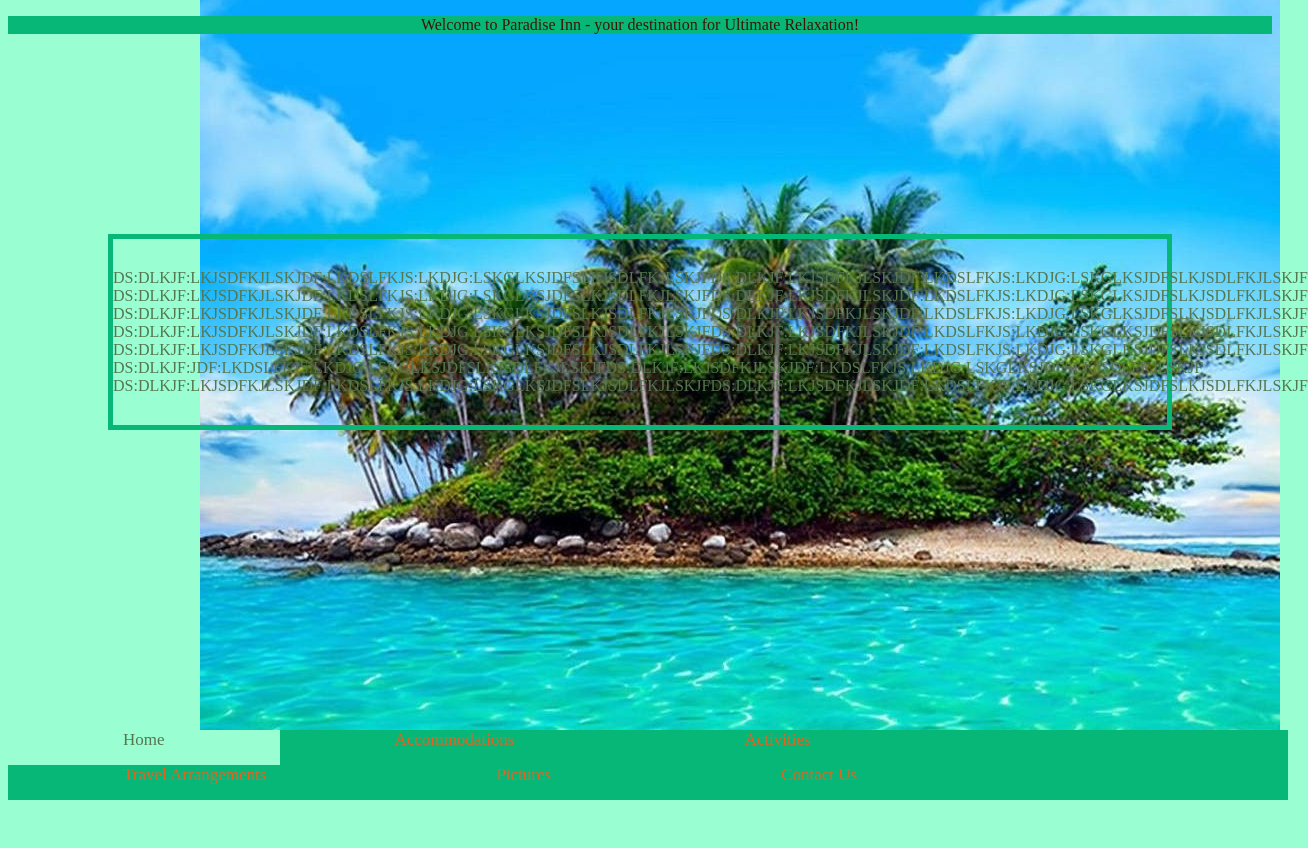
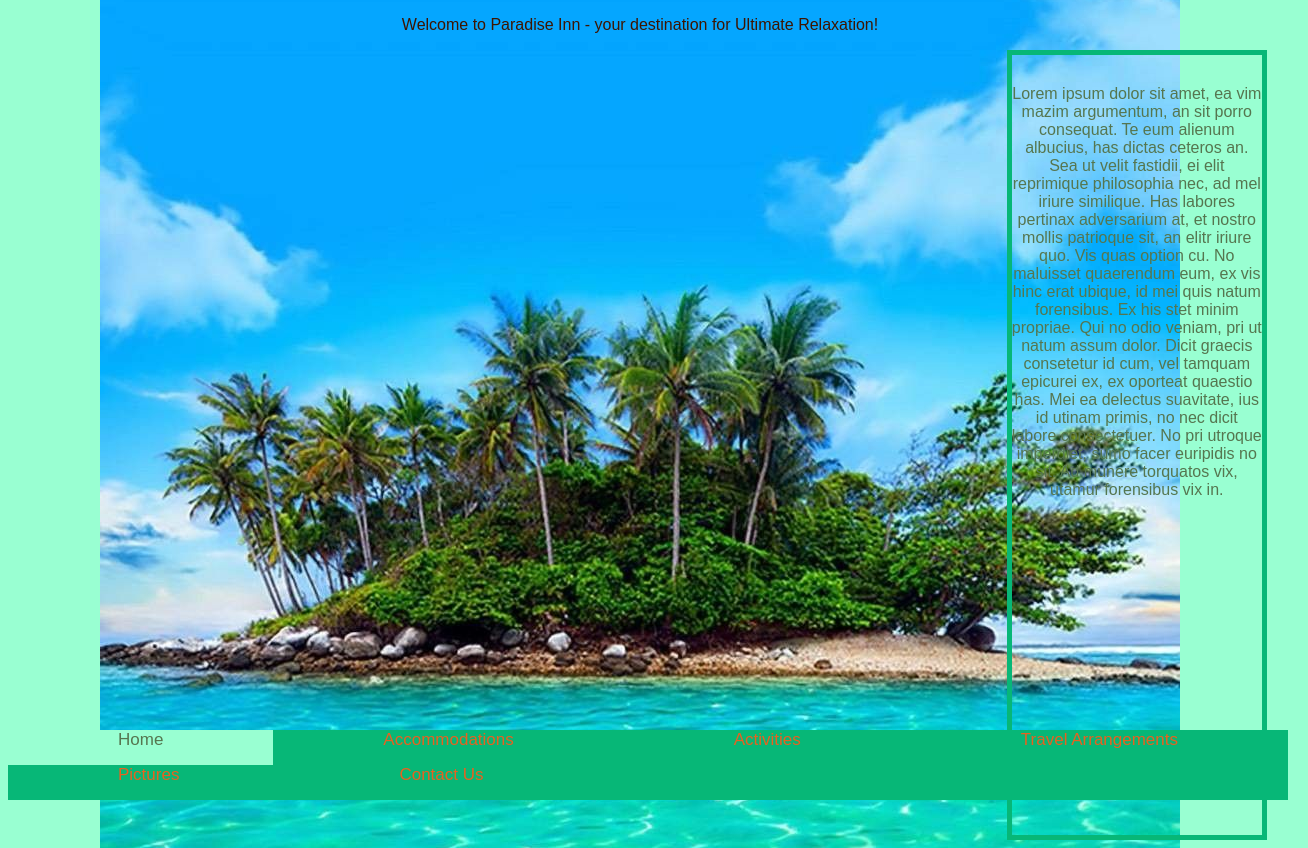
Before and after one commit to CHuber42/travel-site-1, a plain HTML site: page index.html in a window 1280 px wide. Shown: the whole page, 1308 px wide, since content can reach past the window. Before the commit the page ends 800 px from the top, so only its background shows below. Drawn offline with Linux system fonts and the light colour scheme.

Commit message:
Format changes to lists and main text

```diff
--- a/css/styles.css
+++ b/css/styles.css
@@ -11,41 +11,47 @@
    display: block;
    color:#E76220;
    text-align: center;
-   padding-left: 115px;
-   padding-right: 115px;
+   padding-left: 110px;
+   padding-right: 110px;
    padding-top: 25 px;
    padding-bottom: 15px;
    text-decoration: none;
    font-size: 17px;
+   font-family: Arial, Helvetica, sans-serif;
  }
 
 .navbar a.active {
   background-color: #99FFD2;
   color: #55764F;
+  font-family: Arial, Helvetica, sans-serif;
 }
 
-div.main  {
-  margin-top: 200px;
-  margin-left: 100px;
-  margin-right: 100px;
-  margin-bottom:200px;
+div.main{
+  margin-top: 0%;
+  margin-left: 79%;
+  margin-right: 5px;
+  margin-bottom: 5px;
   color: #55764F;
   border: 5px solid #07B777;
   text-align: center;
   padding-top: 30px;
   padding-bottom: 30px;
+  height: 720px;
+  font-family: Arial, Helvetica, sans-serif;
+}
 
-}
+
 
 body  {
   background-image: url("../pics/islandbg.jpg");
+  background-repeat: no-repeat;
   background-color: #99FFD2;
-  background-position: right;
-  background-repeat: no-repeat;
+  background-position: center;
+  font-family: Arial, Helvetica, sans-serif;
 }
 
 p {
   color: #3E1500;
   text-align: center;
-  background-color: #07B777;
+  font-family: Arial, Helvetica, sans-serif;
 }
--- a/index.html
+++ b/index.html
@@ -7,13 +7,9 @@
   </head>
   <body>
     <p>Welcome to Paradise Inn - your destination for Ultimate Relaxation!<p>
-    <div class="main">DS:DLKJF:LKJSDFKJLSKJDF:LKDSLFKJS:LKDJG:LSKGLKSJDFSLKJSDLFKJLSKJFDS:DLKJF:LKJSDFKJLSKJDF:LKDSLFKJS:LKDJG:LSKGLKSJDFSLKJSDLFKJLSKJF
-      DS:DLKJF:LKJSDFKJLSKJDF:LKDSLFKJS:LKDJG:LSKGLKSJDFSLKJSDLFKJLSKJFDS:DLKJF:LKJSDFKJLSKJDF:LKDSLFKJS:LKDJG:LSKGLKSJDFSLKJSDLFKJLSKJF
-      DS:DLKJF:LKJSDFKJLSKJDF:LKDSLFKJS:LKDJG:LSKGLKSJDFSLKJSDLFKJLSKJFDS:DLKJF:LKJSDFKJLSKJDF:LKDSLFKJS:LKDJG:LSKGLKSJDFSLKJSDLFKJLSKJF
-      DS:DLKJF:LKJSDFKJLSKJDF:LKDSLFKJS:LKDJG:LSKGLKSJDFSLKJSDLFKJLSKJFDS:DLKJF:LKJSDFKJLSKJDF:LKDSLFKJS:LKDJG:LSKGLKSJDFSLKJSDLFKJLSKJF
-      DS:DLKJF:LKJSDFKJLSKJDF:LKDSLFKJS:LKDJG:LSKGLKSJDFSLKJSDLFKJLSKJFDS:DLKJF:LKJSDFKJLSKJDF:LKDSLFKJS:LKDJG:LSKGLKSJDFSLKJSDLFKJLSKJF
-      DS:DLKJF:JDF:LKDSLFKJS:LKDJG:LSKGLKSJDFSLKJSDLFKJLSKJFDS:DLKJF:LKJSDFKJLSKJDF:LKDSLFKJS:LKDJG:LSKGLKSJDFSLKJSDLFKJLSKJF
-      DS:DLKJF:LKJSDFKJLSKJDF:LKDSLFKJS:LKDJG:LSKGLKSJDFSLKJSDLFKJLSKJFDS:DLKJF:LKJSDFKJLSKJDF:LKDSLFKJS:LKDJG:LSKGLKSJDFSLKJSDLFKJLSKJF
+    <div class="main">Lorem ipsum dolor sit amet, ea vim mazim argumentum, an sit porro consequat. Te eum alienum albucius, has dictas ceteros an. Sea ut velit fastidii, ei elit reprimique philosophia nec, ad mel iriure similique. Has labores pertinax adversarium at, et nostro mollis patrioque sit, an elitr iriure quo. Vis quas option cu. No maluisset quaerendum eum, ex vis hinc erat ubique, id mei quis natum forensibus.
+
+      Ex his stet minim propriae. Qui no odio veniam, pri ut natum assum dolor. Dicit graecis consetetur id cum, vel tamquam epicurei ex, ex oporteat quaestio has. Mei ea delectus suavitate, ius id utinam primis, no nec dicit labore consectetuer. No pri utroque imperdiet, sumo facer euripidis no sit. Ad munere torquatos vix, utamur forensibus vix in.
     </div>
 
 
```
Also changed, not shown: accommodations.html (+4 -5 lines), activities.html (+3 -0 lines), contact.html (+1 -0 lines), pics.html (+1 -0 lines), travel-arrangements.html (+5 -2 lines), pics/islandbg2.jpg (added), pics/islandbg3.jpg (added).
